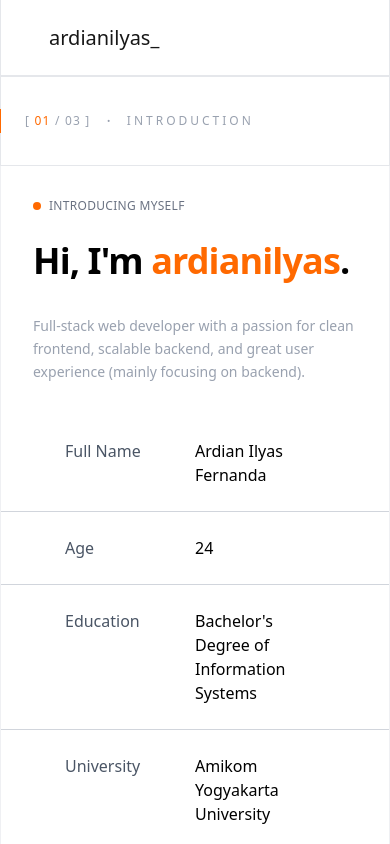
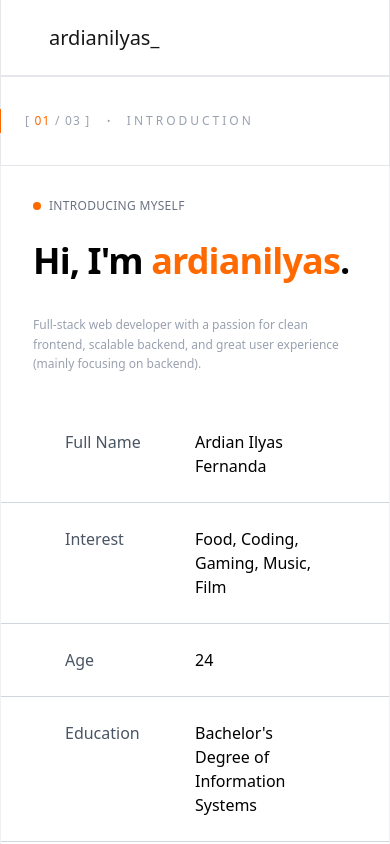
Before and after one commit to ardianilyas/portfolio, a Nuxt app: page / in a window 390 px wide. Shown: the top 844 px of the page. Built offline with nearby package versions, Linux system fonts and the light colour scheme.

Commit message:
refactor: update UI

```diff
--- a/app/components/Hero.vue
+++ b/app/components/Hero.vue
@@ -29,7 +29,7 @@
           </h1>
 
           <!-- DESCRIPTION -->
-          <p class="mt-8 text-sm md:text-base text-gray-400 leading-relaxed md:max-w-md">
+          <p class="mt-8 text-xs font-light md:text-base text-gray-400 leading-relaxed md:max-w-md">
             Full-stack web developer with a passion for clean frontend, scalable backend,
             and great user experience (mainly focusing on backend).
           </p>
@@ -48,6 +48,7 @@
           <!-- ROWS -->
           <div class="divide-y divide-gray-200/60">
             <InfoRow label="Full Name" value="Ardian Ilyas Fernanda" />
+            <InfoRow label="Interest" value="Food, Coding, Gaming, Music, Film" />
             <InfoRow label="Age" :value="age" />
             <InfoRow label="Education" value="Bachelor's Degree of Information Systems" />
             <InfoRow label="University" value="Amikom Yogyakarta University" last />
```
